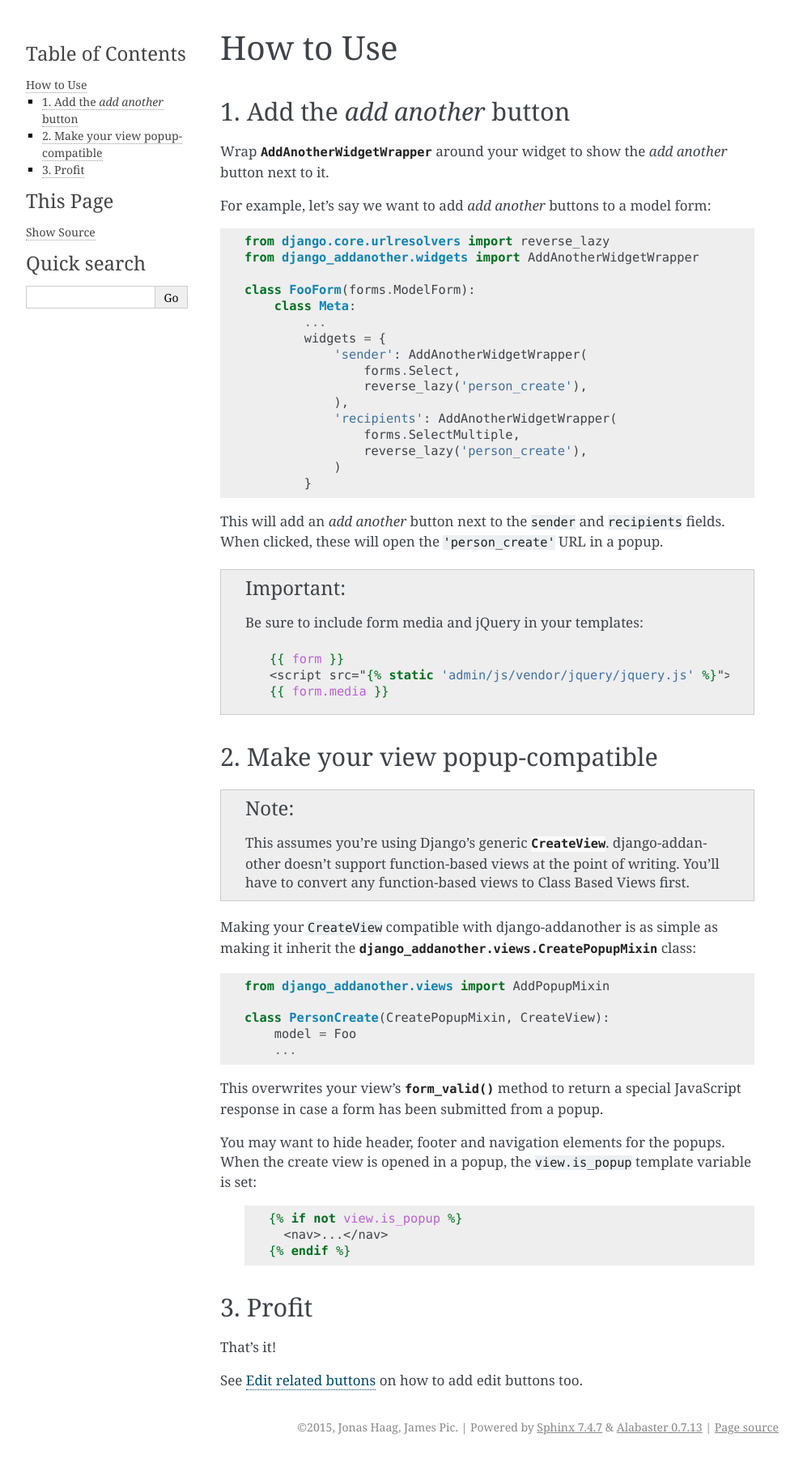
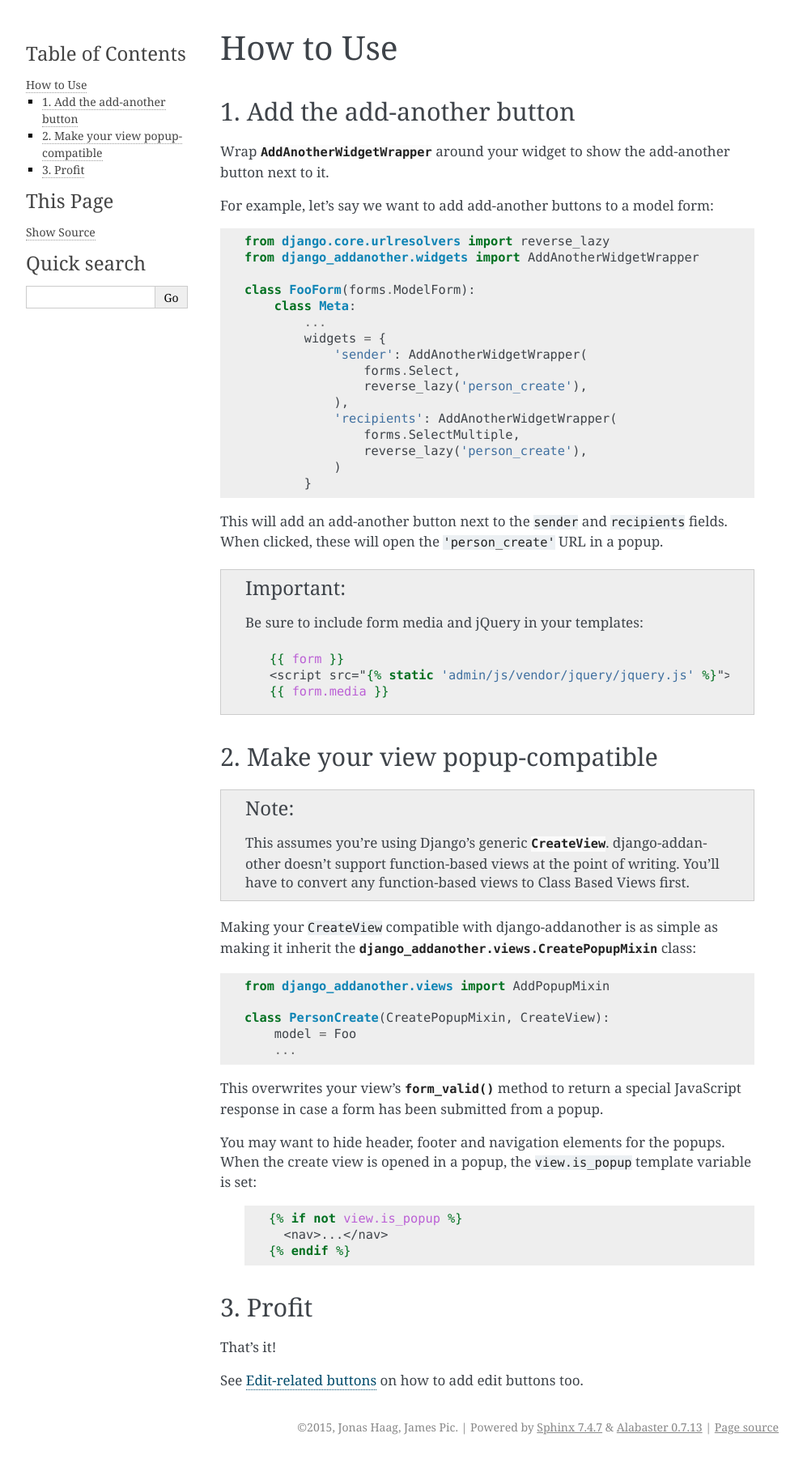
Before and after one commit to jonashaag/django-addanother, a Sphinx documentation site: the page built from docs/usage.rst, in a window 1280 px wide. Shown: the whole page at 81% size, without its empty margins (148-1140 px from the left). Built offline with Sphinx 7.4.7, drawn with Linux system fonts in a browser that asks for light colours.

Commit message:
Remove visual noise

```diff
--- a/CHANGELOG.rst
+++ b/CHANGELOG.rst
@@ -1,6 +1,6 @@
 2.0.0 (Jun XX, 2016)
 --------------------
-New feature: *Edit related* buttons next to *add another* buttons, to allow for quick
+New feature: Edit-related buttons next to add-another buttons, to allow for quick
 modification of related objects in a popup. **Backwards incompatible:** ``PopupMixin``
 has been renamed to ``CreatePopupMixin`` without a deprecation path. (Olivier Dalang)
 
--- a/README.rst
+++ b/README.rst
@@ -1,7 +1,7 @@
 .. image:: https://travis-ci.org/jonashaag/django-addanother.svg?branch=master
     :target: https://travis-ci.org/jonashaag/django-addanother
 
-django-addanother provides you with *add another* buttons for forms outside the Django administration interface. It also provides an optional integration with django-select2_.
+django-addanother provides you with add-another buttons for forms outside the Django administration interface. It also provides an optional integration with django-select2_.
 
 See documentation_ for details.
 
--- a/docs/howitworks.rst
+++ b/docs/howitworks.rst
@@ -1,8 +1,8 @@
 How it Works
 ============
-.. note:: django-addanother works exactly like the *add another* and *edit related* features in Django's admin.
+.. note:: django-addanother works exactly like the add-another and edit-related features in Django's admin.
 
-django-addanother works twofold: Firstly, it adds an *add another* and an *edit related* button next to your form fields. When one of these buttons is clicked, a special popup window with the "inline" creation form is opened.
+django-addanother works twofold: Firstly, it adds an add-another and an edit-related button next to your form fields. When one of these buttons is clicked, a special popup window with the "inline" creation form is opened.
 
 The popup window isn't much different from your usual form handling views. The main difference is that when the form has been submitted and validated successfully, after saving the newly created object, the user is not redirected to the view's :attr:`~django.views.generic.edit.FormMixin.success_url`. Instead, a special JavaScript-only response is being sent to the browser, adding the new object to the selection (or modifying the option) in the original window and closing the popup window.
 
--- a/docs/index.rst
+++ b/docs/index.rst
@@ -1,7 +1,7 @@
 django-addanother documentation
 ===============================
 
-django-addanother provides you with *add another* and *edit related* buttons for forms outside the Django administration interface. It also provides an optional integration with django-select2_.
+django-addanother provides you with add-another and edit-related buttons for forms outside the Django administration interface. It also provides an optional integration with django-select2_.
 
 .. _django-select2: http://django-select2.readthedocs.org/
 
--- a/docs/usage.rst
+++ b/docs/usage.rst
@@ -3,11 +3,11 @@
 How to Use
 ==========
 
-1. Add the *add another* button
+1. Add the add-another button
 -------------------------------
-Wrap :class:`AddAnotherWidgetWrapper` around your widget to show the *add another* button next to it.
+Wrap :class:`AddAnotherWidgetWrapper` around your widget to show the add-another button next to it.
 
-For example, let's say we want to add *add another* buttons to a model form::
+For example, let's say we want to add add-another buttons to a model form::
 
   from django.core.urlresolvers import reverse_lazy
   from django_addanother.widgets import AddAnotherWidgetWrapper
@@ -26,7 +26,7 @@ For example, let's say we want to add *add another* buttons to a model form::
               )
           }
 
-This will add an *add another* button next to the ``sender`` and ``recipients`` fields. When clicked, these will open the ``'person_create'`` URL in a popup.
+This will add an add-another button next to the ``sender`` and ``recipients`` fields. When clicked, these will open the ``'person_create'`` URL in a popup.
 
 .. important::
   Be sure to include form media and jQuery in your templates:
```
Also changed, not shown: docs/edit-related.rst (+4 -4 lines), 3 other files.
